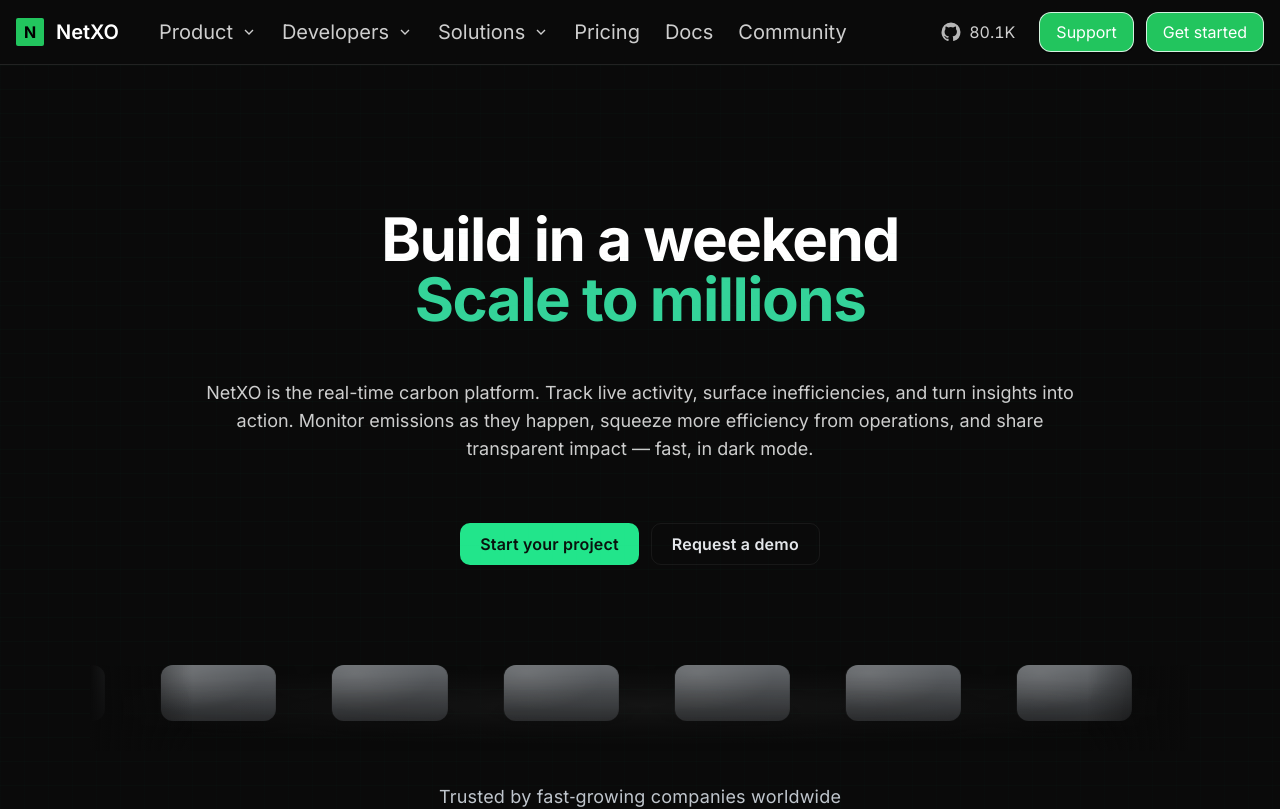
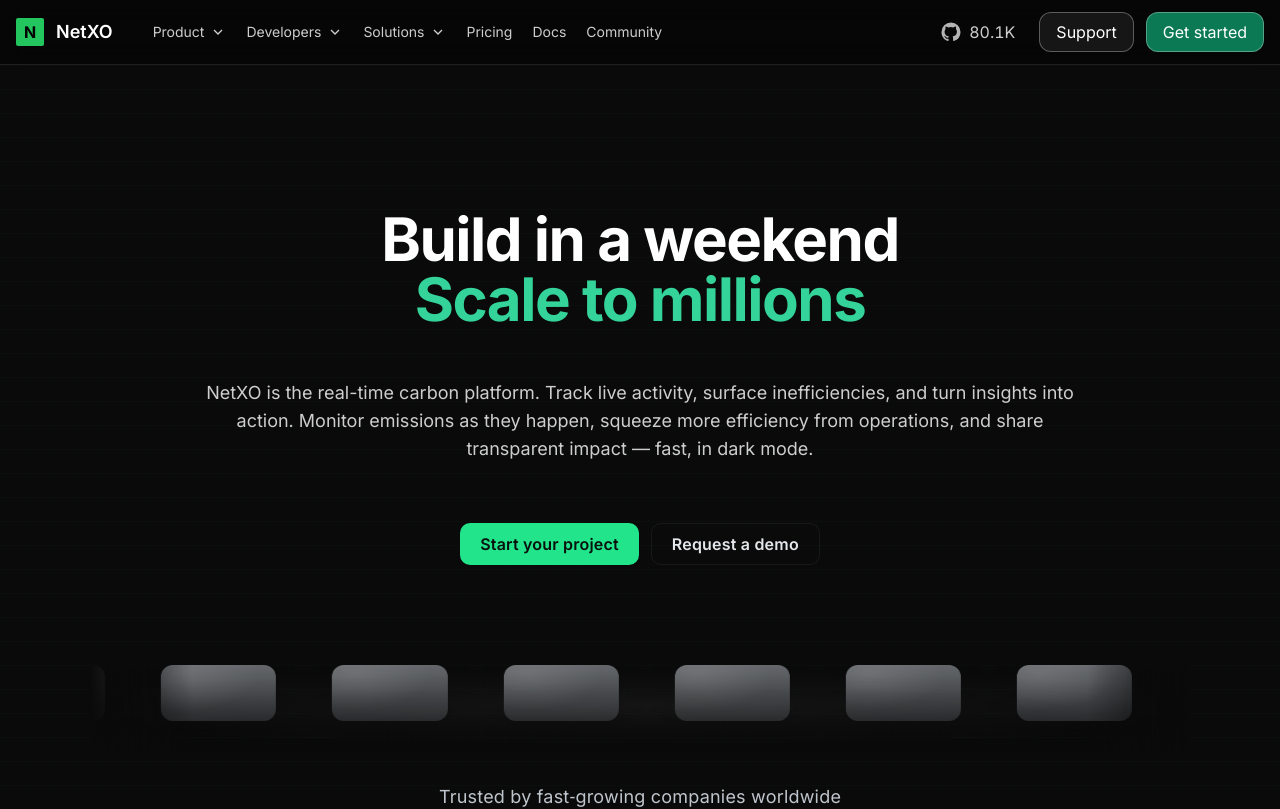
Before and after one commit to withNoclout/nextxo-v2, a React (Vite) app: page / in a window 1280 px wide. Shown: the top 809 px of the page. Built offline with nearby package versions, Linux system fonts and the light colour scheme; the HTML template or start-up script is replaced by a standard one.

Commit message:
TopBar: implement provided design (65px sticky, blurred bg, 14px nav, mixed buttons, wider 920px mega menu with 20px row spacing)

```diff
--- a/src/ui/TopBar.tsx
+++ b/src/ui/TopBar.tsx
@@ -3,43 +3,50 @@ import React from 'react'
 export default function TopBar() {
   return (
     <>
-      <header className="fixed top-0 inset-x-0 z-50 bg-transparent">
-        <div className="mx-auto max-w-[1385px] h-[65px] px-4 border-b border-white/10">
+      <header className="fixed top-0 inset-x-0 z-50">
+        <div
+          className="
+            mx-auto max-w-[1385px] h-[65px] px-4
+            border-b border-white/10
+            bg-black/40 backdrop-blur-md supports-[backdrop-filter]:backdrop-blur-md
+          "
+        >
           <div className="h-full flex items-center justify-between">
-            {/* Left: brand + nav */}
+            {/* left: brand + nav */}
             <div className="flex items-center">
-              {/* Brand */}
               <a href="#" className="flex items-center gap-3">
                 <div className="h-7 w-7 rounded-sm bg-[#22c55e] grid place-items-center text-black font-bold">N</div>
-                <span className="text-white text-xl font-semibold">NetXO</span>
+                <span className="text-white text-lg font-semibold">NetXO</span>
               </a>
 
-              {/* Nav (first item 40px from brand, items gap 25px) */}
-              <nav className="ml-[40px] flex items-center gap-[25px] text-[20px] leading-none">
-                <Mega label="Product"    />
+              {/* nav — 14px text, 40px from brand, 20px between */}
+              <nav className="ml-[40px] flex items-center gap-5 text-[14px] leading-none">
+                <Mega label="Product" />
                 <Mega label="Developers" />
-                <Mega label="Solutions"  />
+                <Mega label="Solutions" />
                 <NavLink>Pricing</NavLink>
                 <NavLink>Docs</NavLink>
                 <NavLink>Community</NavLink>
               </nav>
             </div>
 
-            {/* Right: metric + buttons */}
+            {/* right: metric + buttons (different colors) */}
             <div className="flex items-center gap-3">
-              <div className="h-[40px] px-3 flex items-center gap-2 text-white/80">
+              <div className="h-[36px] px-3 flex items-center gap-2 text-white/80">
                 <GitHubIcon className="h-5 w-5 fill-white/70" />
                 <span className="tabular-nums">80.1K</span>
               </div>
 
-              <BtnGreen>Support</BtnGreen>
-              <BtnGreen>Get started</BtnGreen>
+              {/* Support = neutral dark (like Request a demo) */}
+              <ButtonNeutral>Support</ButtonNeutral>
+
+              {/* Get started = green (like Start your project) */}
+              <ButtonGreen>Get started</ButtonGreen>
             </div>
           </div>
         </div>
       </header>
-
-      {/* spacer so content doesn’t jump behind fixed bar */}
+      {/* spacer so content doesn’t hide behind the fixed bar */}
       <div className="h-[65px]" />
     </>
   );
@@ -57,16 +64,16 @@ function NavLink({ children }: { children: React.ReactNode }) {
   );
 }
 
-function BtnGreen({ children }: { children: React.ReactNode }) {
+/* Neutral dark button (like “Request a demo”) */
+function ButtonNeutral({ children }: { children: React.ReactNode }) {
   return (
     <button
       className="
         h-[40px] px-4 rounded-xl
-        border border-white/80 text-white
-        bg-[#22c55e]
-        shadow-[0_2px_0_rgba(0,0,0,.35)]
-        hover:brightness-110
-        active:translate-y-[1px] active:shadow-none
+        border border-white/30 text-white
+        bg-[#161616]
+        hover:bg-[#1d1d1d]
+        active:translate-y-[1px]
         transition
       "
     >
@@ -75,33 +82,51 @@ function BtnGreen({ children }: { children: React.ReactNode }) {
   );
 }
 
-/* ---------- mega menu (Supabase-like) ---------- */
+/* Green button (like “Start your project”) */
+function ButtonGreen({ children }: { children: React.ReactNode }) {
+  return (
+    <button
+      className="
+        h-[40px] px-4 rounded-xl
+        border border-white/30 text-white
+        bg-[#0B7A54]  /* deep green similar to your hero button */
+        hover:brightness-110
+        active:translate-y-[1px]
+        transition
+      "
+    >
+      {children}
+    </button>
+  );
+}
+
+/* ---------- mega menu (with 20px row spacing) ---------- */
 function Mega({ label }: { label: string }) {
   return (
     <div className="relative group">
-      <button className="inline-flex items-center gap-2 text-white/80 hover:text-white outline-none focus-visible:ring-2 focus-visible:ring-white/30 rounded">
+      <button className="inline-flex items-center gap-1.5 text-white/80 hover:text-white outline-none focus-visible:ring-2 focus-visible:ring-white/30 rounded">
         {label}
         <ChevronDown className="h-4 w-4" />
       </button>
 
-      {/* panel */}
       <div
         className="
           invisible opacity-0 translate-y-2
           group-hover:visible group-hover:opacity-100 group-hover:translate-y-0
           focus-within:visible focus-within:opacity-100 focus-within:translate-y-0
           transition
-          absolute left-0 top-[calc(100%+12px)] z-50
-          w-[880px] rounded-2xl border border-white/10 bg-[#0E0E0E]/95 backdrop-blur
+          absolute left-0 top-[calc(100%+10px)] z-50
+          w-[920px] rounded-2xl border border-white/10
+          bg-[#0E0E0E]/95 backdrop-blur-md
           shadow-[0_18px_44px_rgba(0,0,0,.5)]
-          p-4
+          p-5
         "
       >
         <div className="grid grid-cols-12 gap-6">
-          {/* Left: Products list */}
+          {/* Left: products */}
           <div className="col-span-6">
             <SectionTitle>PRODUCTS</SectionTitle>
-            <ul className="space-y-2">
+            <ul className="space-y-5 leading-[20px]">
               {[
                 ["Database", "Fully portable Postgres database"],
                 ["Authentication", "User management out of the box"],
@@ -122,10 +147,10 @@ function Mega({ label }: { label: string }) {
             </ul>
           </div>
 
-          {/* Middle: Modules */}
+          {/* Middle: modules */}
           <div className="col-span-3">
             <SectionTitle>MODULES</SectionTitle>
-            <ul className="space-y-2">
+            <ul className="space-y-5 leading-[20px]">
               {[
                 ["Vector", "AI toolkit for embeddings"],
                 ["Cron", "Recurring jobs"],
@@ -145,17 +170,17 @@ function Mega({ label }: { label: string }) {
             </ul>
           </div>
 
-          {/* Right: Stories & Compare */}
+          {/* Right: stories & compare */}
           <div className="col-span-3">
             <SectionTitle>CUSTOMER STORIES</SectionTitle>
             <a href="#" className="block p-3 rounded-lg border border-white/10 hover:bg-white/5">
               <div className="text-white font-medium">Kayhan Space 8× speed</div>
-              <div className="text-white/60 text-sm">when moving to NetXO</div>
+              <div className="text-white/60 text-sm">after moving to NetXO</div>
             </a>
 
             <div className="h-4" />
             <SectionTitle>COMPARE NETXO</SectionTitle>
-            <ul className="space-y-2">
+            <ul className="space-y-5 leading-[20px]">
               {["NetXO vs Firebase","NetXO vs Heroku Postgres","NetXO vs Auth0"].map(t => (
                 <li key={t}><a href="#" className="text-white/80 hover:text-white">{t}</a></li>
               ))}
@@ -168,7 +193,7 @@ function Mega({ label }: { label: string }) {
 }
 
 function SectionTitle({ children }: { children: React.ReactNode }) {
-  return <div className="text-white/60 text-sm tracking-[0.12em] mb-2">{children}</div>;
+  return <div className="text-white/60 text-xs tracking-[0.12em] mb-2">{children}</div>;
 }
 
 /* ---------- icons ---------- */
```
